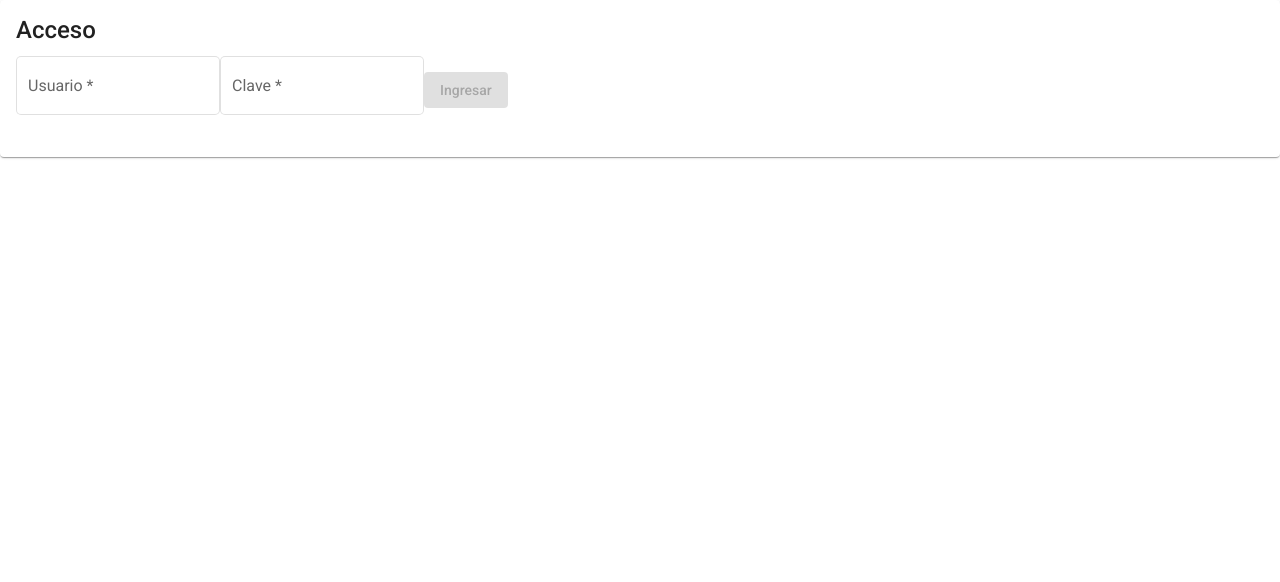
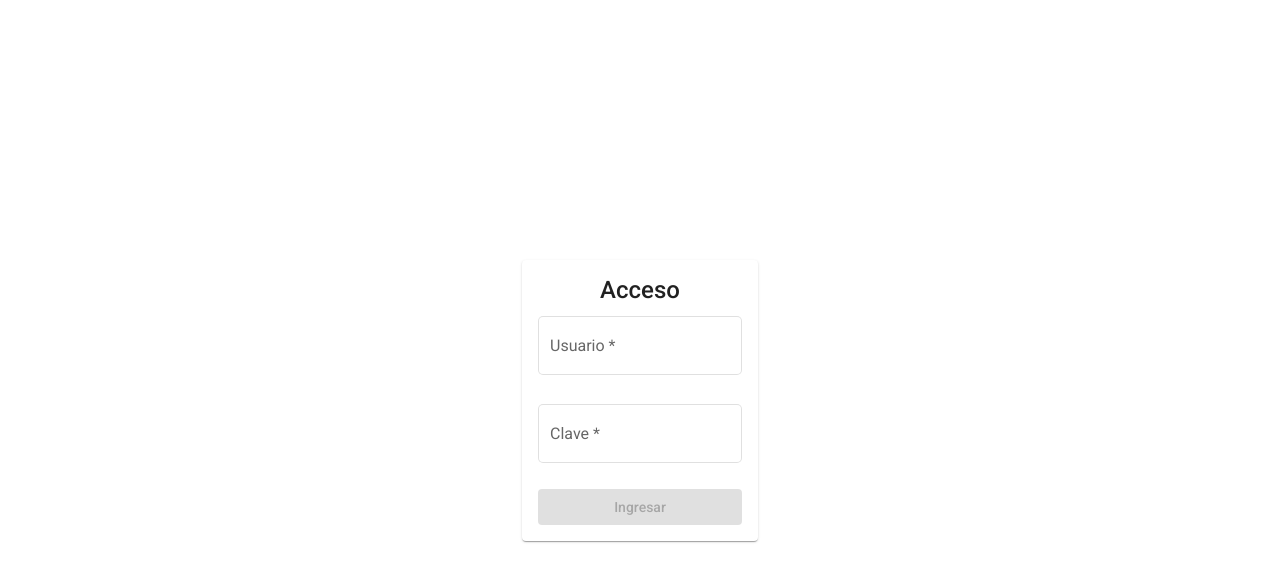
Before and after one commit to Toki1117/turistapp-etps3, an Angular app: page /access/login in a window 1280 px wide. Shown: the top 582 px of the page. Built offline with nearby package versions, Linux system fonts and the light colour scheme.

Commit message:
:lipstick: adding style to login

```diff
--- /dev/null
+++ b/src/_mixins.scss
@@ -0,0 +1,36 @@
+@import "variables";
+
+// Small devices
+@mixin sm {
+  @media (min-width: #{$screen-sm-min}) {
+    @content;
+  }
+}
+
+// Medium devices
+@mixin md {
+  @media (min-width: #{$screen-md-min}) {
+    @content;
+  }
+}
+
+// Large devices
+@mixin lg {
+  @media (min-width: #{$screen-lg-min}) {
+    @content;
+  }
+}
+
+// Extra large devices
+@mixin xl {
+  @media (min-width: #{$screen-xl-min}) {
+    @content;
+  }
+}
+
+// super large devices
+@mixin xxl {
+  @media (min-width: #{$screen-xxl-min}) {
+    @content;
+  }
+}
--- /dev/null
+++ b/src/_variables.scss
@@ -0,0 +1,16 @@
+/* This File can be used to add global variables */
+
+// Small tablets and large smartphones (landscape view)
+$screen-sm-min: 425px;
+
+// Small tablets (portrait view) and latops
+$screen-md-min: 768px;
+
+// Tablets and small desktops
+$screen-lg-min: 992px;
+
+// Large tablets and desktops
+$screen-xl-min: 1200px;
+
+// Super Large desktops
+$screen-xxl-min: 1600px;
--- a/src/app/modules/access/components/login/login.component.html
+++ b/src/app/modules/access/components/login/login.component.html
@@ -1,3 +1,5 @@
+<div class="login" >
+
   <mat-card>
     <mat-card-title>Acceso</mat-card-title>
       <form [formGroup]="loginForm" (ngSubmit)="onSubmit()" >
@@ -23,3 +25,4 @@
       type="submit"> Ingresar </button>
     </form>
   </mat-card>
+</div>
--- a/src/app/modules/access/components/login/login.component.scss
+++ b/src/app/modules/access/components/login/login.component.scss
@@ -0,0 +1,25 @@
+@import "~src/mixins";
+
+.mat-card {
+  display: flex;
+  width: 100%;
+  flex-flow: column;
+  align-items: center;
+  @include sm {
+    width: fit-content;
+  }
+
+  form {
+    display: flex;
+    flex-flow: column;
+  }
+}
+
+.login {
+  display: flex;
+  flex-flow: column;
+  height: 100vh;
+  justify-items: center;
+  align-items: center;
+  justify-content: center;
+}
```
Lines whose indentation alone changed are shown as unchanged.
